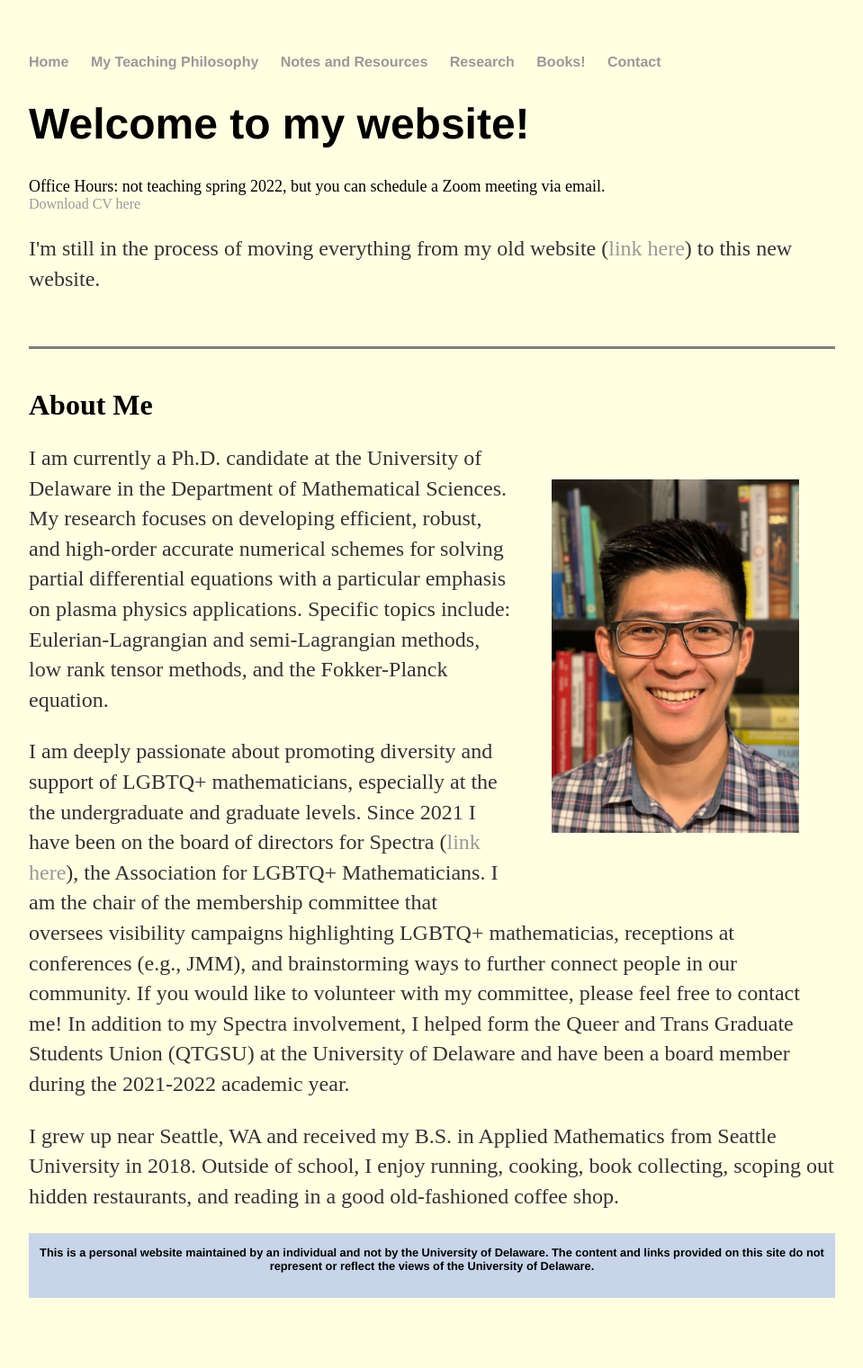
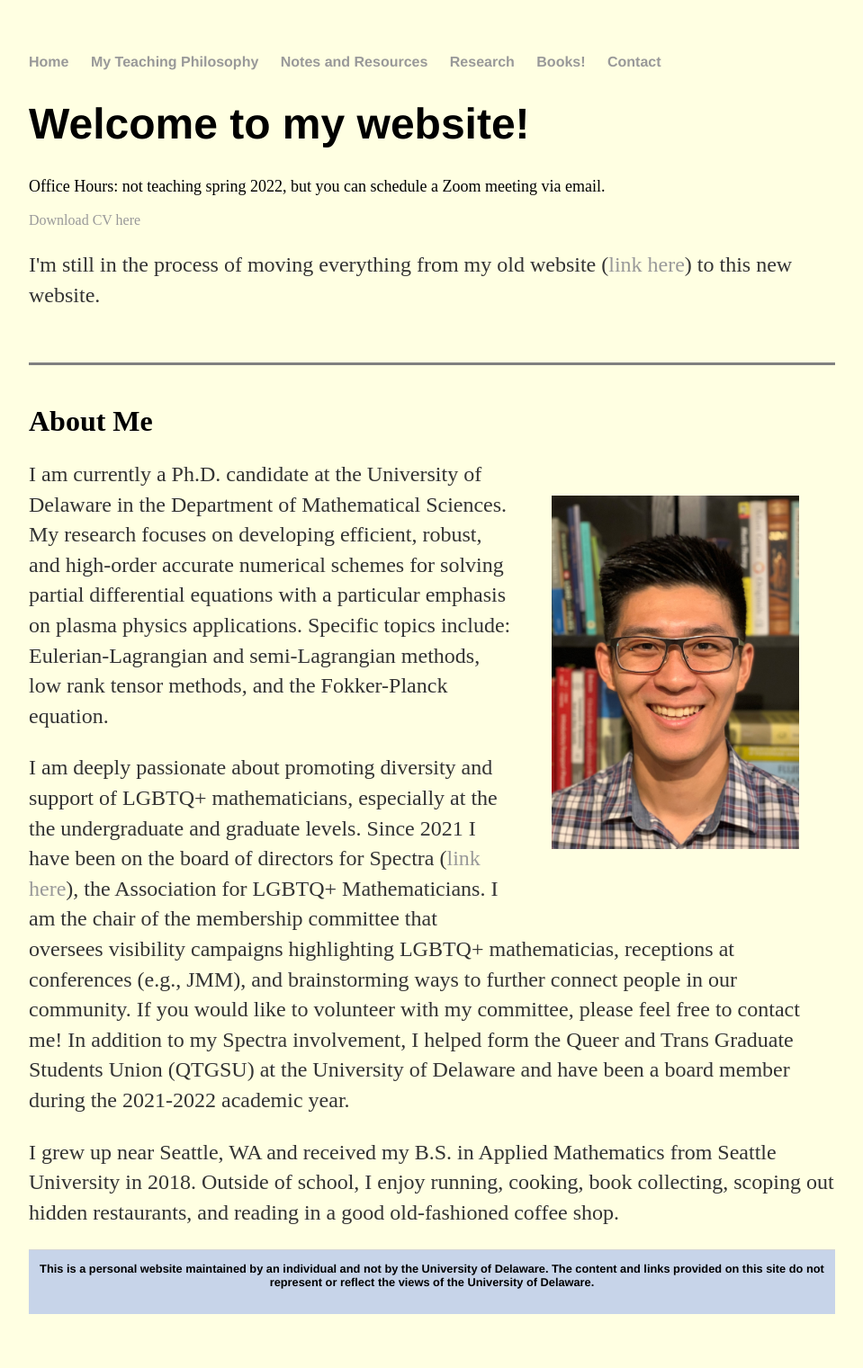
Before and after one commit to jhknakao/jhknakao.github.io, a Jekyll site: the page built from index.html, in a window 1280 px wide. Shown: the whole page at 90% size, without its empty margins (160-1119 px from the left). Built offline with Jekyll 4.4.1, drawn with Linux system fonts in a browser that asks for light colours.

Commit message:
Update index.html

```diff
--- a/index.html
+++ b/index.html
@@ -6,7 +6,8 @@
 	<h1>Welcome to my website!</h1>
 	<font size="4">Office Hours: not teaching spring 2022, but you can schedule a Zoom meeting via email.</font>
 	<br>
-	<a href="Nakao_CV_Apr2022.pdf" class="download" title="Download CV as PDF">Download CV here</a>
+	<br>
+	<a href="files/Nakao_CV_Apr2022.pdf" class="download" title="Download CV as PDF">Download CV here</a>
 	<br>
 	<p> I'm still in the process of moving everything from my old website (<a href="https://jhknakao.wixsite.com/math">link here</a>) to this new website.
 	<br>
```
